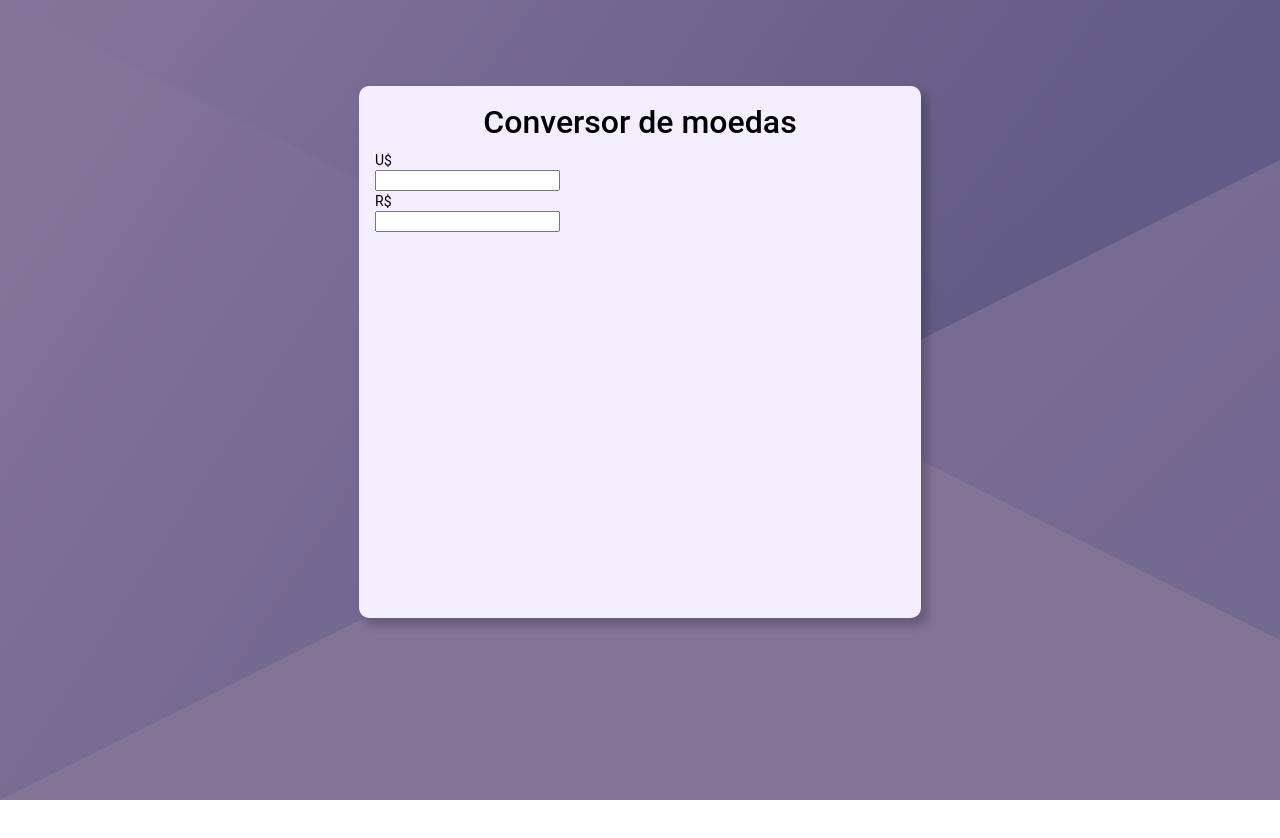
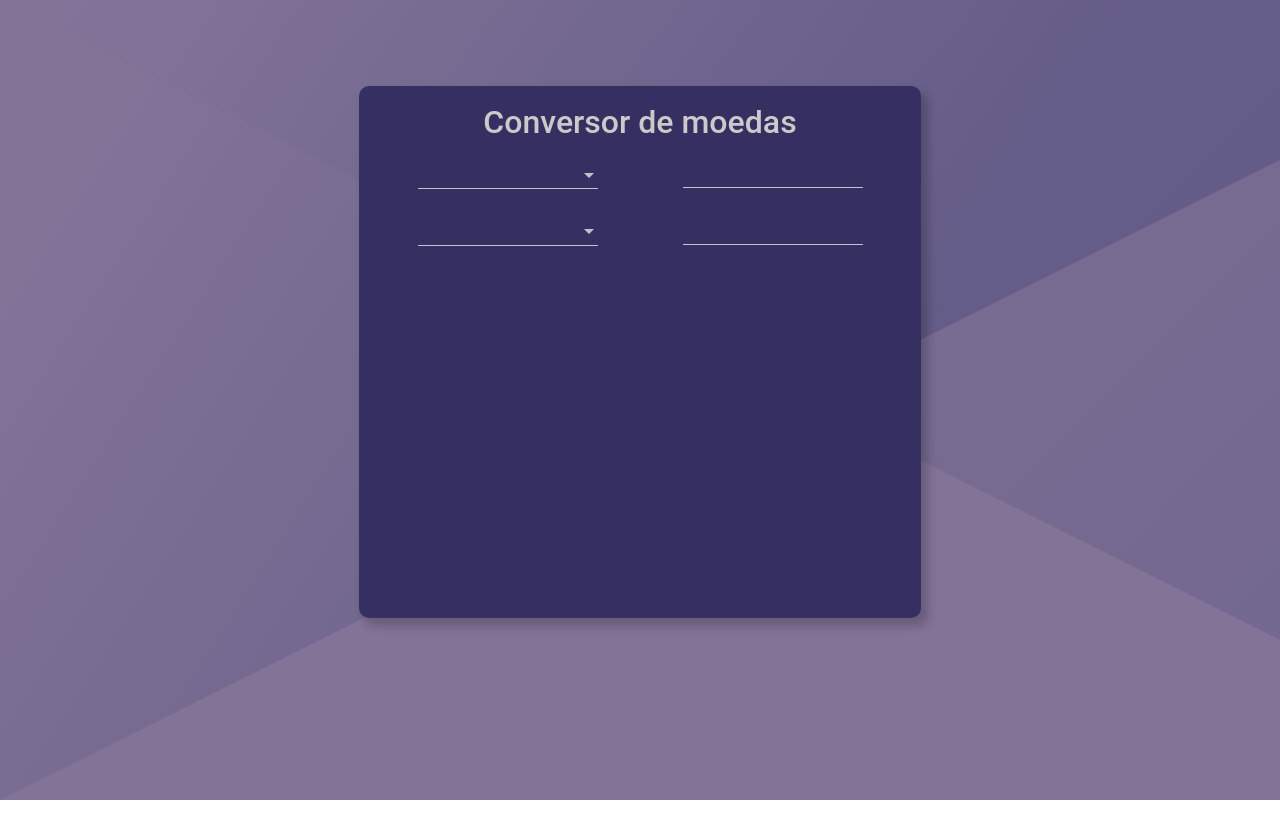
Before and after one commit to ingridfs/currency-exchange, an Angular app: page / in a window 1280 px wide. Shown: the top 838 px of the page. Built offline with nearby package versions, Linux system fonts and the light colour scheme.

Commit message:
Adding select with currency options

```diff
--- a/src/app/calculator/calculator.component.css
+++ b/src/app/calculator/calculator.component.css
@@ -1,3 +1,15 @@
-.inputField {
-    display: block;
+.form-container {
+  display: flex;
+  flex-direction: column;
+  color: #fff;
 }
+
+.form-field-itens {
+  display: flex;
+  justify-content: space-around;
+}
+
+.input-field {
+  display: block;
+  color: #fff;
+}
--- a/src/app/calculator/calculator.component.html
+++ b/src/app/calculator/calculator.component.html
@@ -1,13 +1,32 @@
 <div>
-  <label>U$</label>
-  <input class="inputField" type="number" (keyup)= "calculate($event)">
+  <form class="form-container">
+    <div class="form-field-itens">
+      <mat-form-field>
+        <mat-select>
+          <mat-option value="RS">R$</mat-option>
+          <mat-option value="US">U$</mat-option>
+          <mat-option value="EU">&euro;</mat-option>
+        </mat-select>
+      </mat-form-field>
+      <mat-form-field appereance="fill">
+        <input matInput class="input-field" type="number" (keyup)=" $event != empty ? calculate($event) : value = 'result' " >
+        <!--*ngIF="empty  then emptyInput else fullInput"
+          <ng-template #emptyInput value={{result}}></ng-template>
+          <ng-template #fullInput (keyup)="calculate($event)"></ng-template> -->
+      </mat-form-field>
+    </div>
 
-  <label>R$</label>
-  <input class="inputField" type="number" value="{{ result }}">
+    <div class="form-field-itens">
+      <mat-form-field>
+        <mat-select>
+          <mat-option value="RS">R$</mat-option>
+          <mat-option value="US">U$</mat-option>
+          <mat-option value="EU">&euro;</mat-option>
+        </mat-select>
+      </mat-form-field>
+      <mat-form-field appereance="fill">
+        <input matInput class="input-field" type="number" value="{{result}}">
+      </mat-form-field>
+    </div>
+  </form>
 </div>
-
-
-<!--<mat-form-field>
-    <mat-label>R$</mat-label>
-    <input matInput>
-</mat-form-field>-->
--- a/src/app/calculator/calculator.component.ts
+++ b/src/app/calculator/calculator.component.ts
@@ -13,6 +13,7 @@ export class CalculatorComponent implements OnInit {
 
   ngOnInit(): void {}
 
+  empty:string = "";
   amount:any;
   currency:number;
   result:number;
--- a/src/app/main-card/main-card.component.css
+++ b/src/app/main-card/main-card.component.css
@@ -1,10 +1,10 @@
 .main-content {
   width: 530px;
   height: 500px;
-  background-color: #f4eeff;
+  background-color: #363062;
   border-radius: 10px;
   box-shadow: 6px 7px 10px 1px rgba(0, 0, 0, 0.2);
-  color: #000;
+  color: rgb(205, 201, 201);
 }
 
 .card-title {
--- a/src/app/main-card/main-card.component.html
+++ b/src/app/main-card/main-card.component.html
@@ -1,6 +1,5 @@
 <mat-card class="main-content">
   <mat-card-title class="card-title">Conversor de moedas</mat-card-title>
-
   <!-- Calculator component goes here -->
   <app-calculator></app-calculator>
 
```
Also changed, not shown: src/app/app.module.ts (+4 -3 lines).
